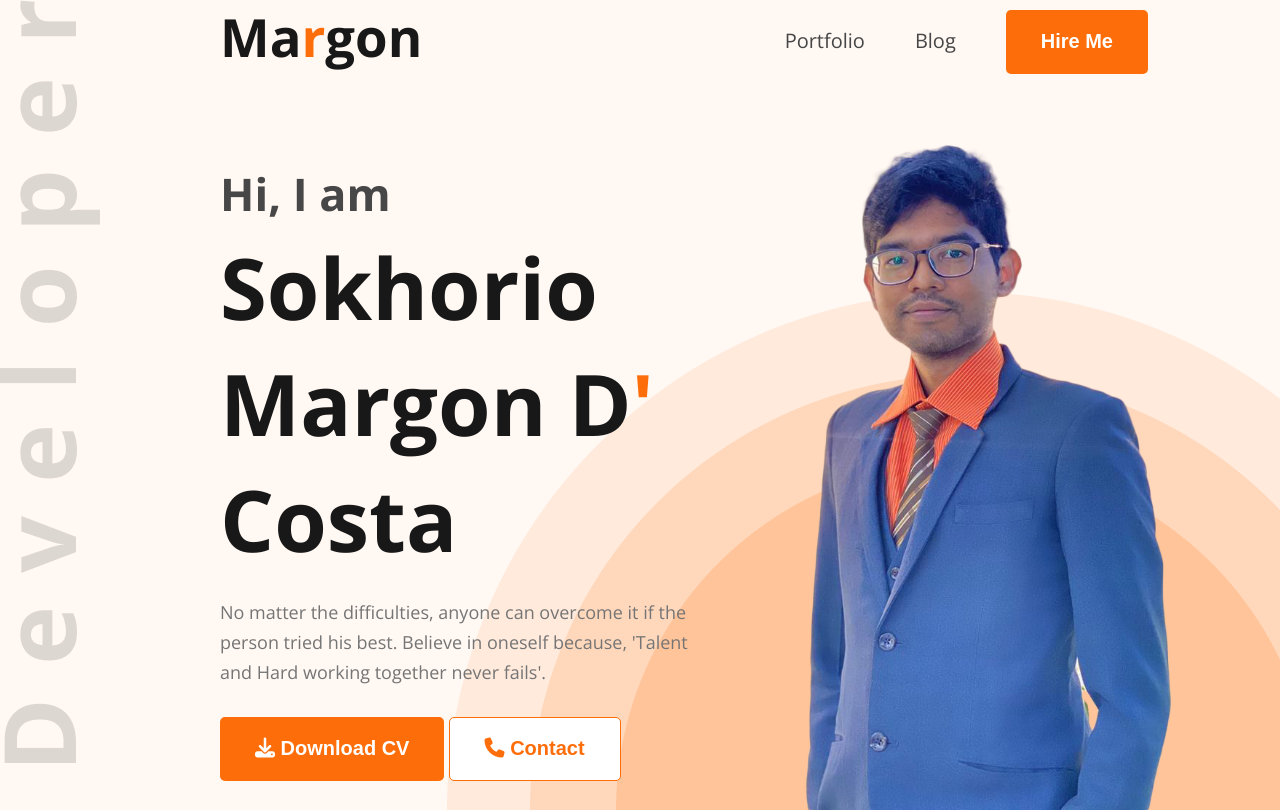
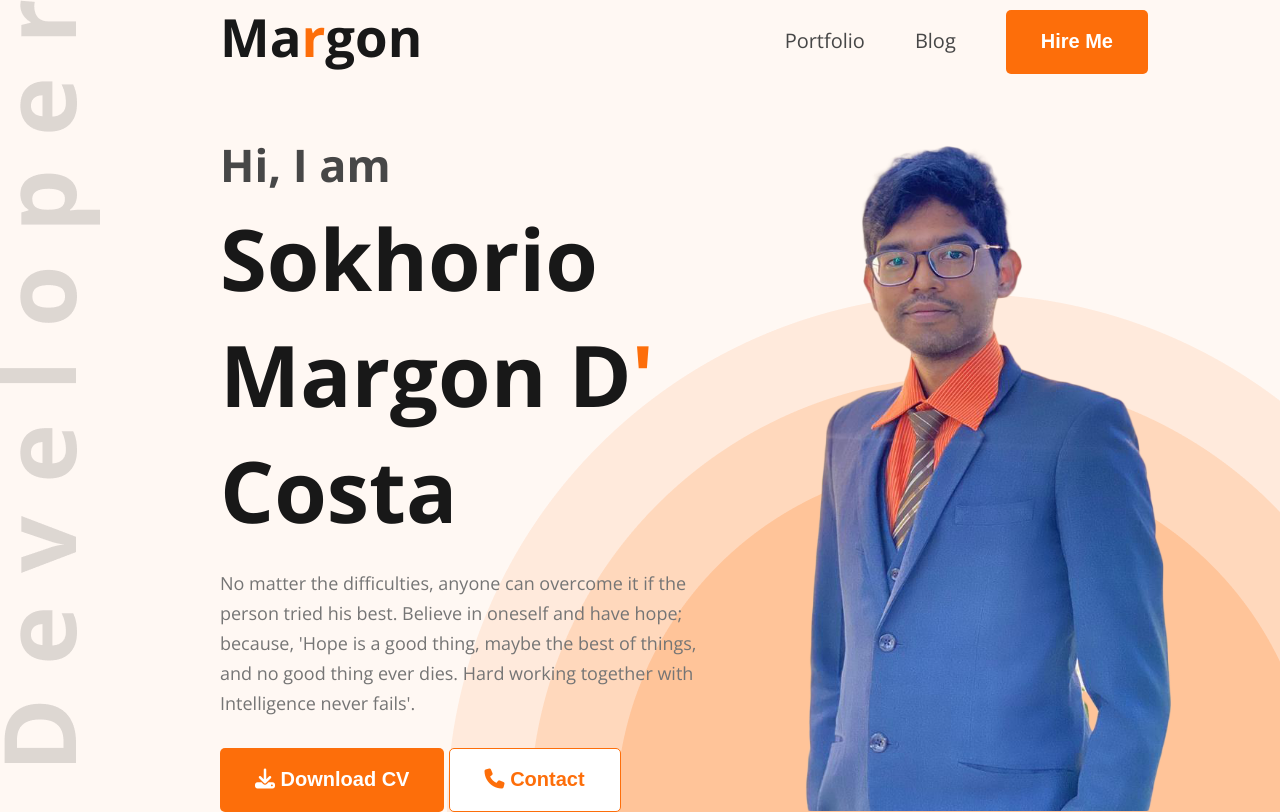
Before and after one commit to Marg0n/sampleDeveloperPortfolio, a plain HTML site: page index.html in a window 1280 px wide. Drawn offline with nearby package versions, Linux system fonts and the light colour scheme.

Commit message:
added banner p tag writing

```diff
--- a/index.html
+++ b/index.html
@@ -45,8 +45,9 @@
           </h1>
           <p class="dark3">
             No matter the difficulties, anyone can overcome it if the person
-            tried his best. Believe in oneself because, 'Talent and Hard working
-            together never fails'.
+            tried his best. Believe in oneself and have hope; because, 'Hope is
+            a good thing, maybe the best of things, and no good thing ever dies.
+            Hard working together with Intelligence never fails'.
           </p>
 
           <button class="btn-primary">
```
